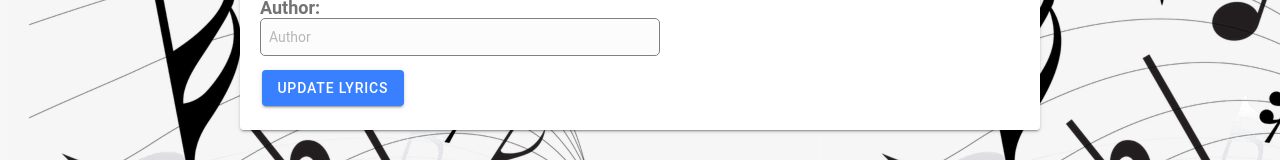
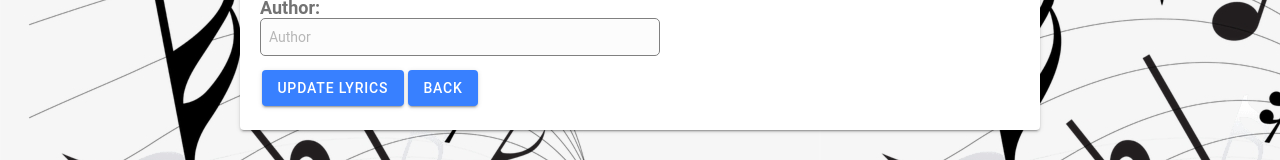
Before and after one commit to MarioCDS/ionic-project, a React (Create React App) app: page /edit in a window 1280 px wide. Shown: the part 189-349 px from the top of the page. Built offline with nearby package versions, Linux system fonts and the light colour scheme; no server answers; sample sign-in values are in the browser's storage; a web font is replaced by a local one.

Commit message:
added back button to create & delete

```diff
--- a/src/components/LyricsForm.jsx
+++ b/src/components/LyricsForm.jsx
@@ -107,6 +107,10 @@ export default function LyricsForm({ mode }) {
     setSubmitting(false);
   }
 
+  function handleBack() {
+    historyUse.replace("/index");
+  }
+
   function loadPost() {
     if (title.length > 0) {
       if (author.length > 0) {
@@ -196,6 +200,7 @@ export default function LyricsForm({ mode }) {
           ? "Updating.."
           : "Update lyrics"}
       </IonButton>
+      <IonButton onClick={handleBack}>Back</IonButton>
       <IonToast
         isOpen={showCreateToast}
         onDidDismiss={() => setShowCreateToast(false)}
```
